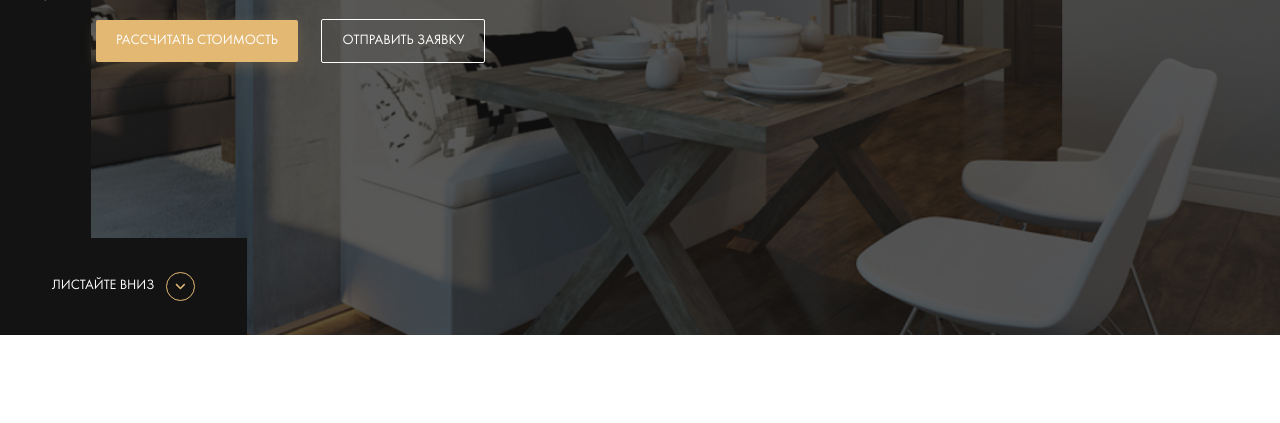
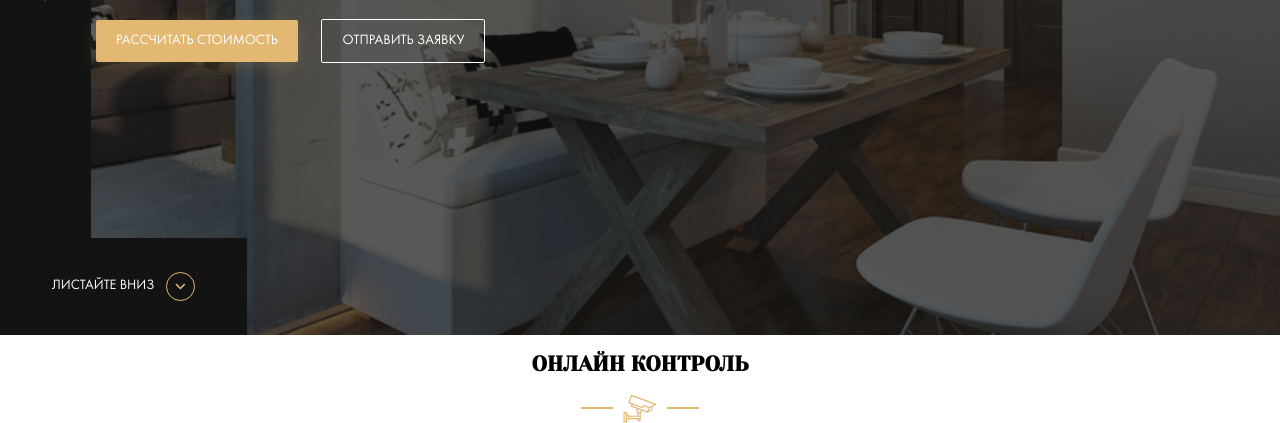
Before and after one commit to anton81zolotoi/repair-design, a website: page index.html in a window 1280 px wide. Shown: the part 465-888 px from the top of the page. Before the commit the page ends 800 px from the top, so only its background shows below. Drawn offline with Linux system fonts and the light colour scheme; files whose address does not match are found by name.

Commit message:
feat: add control section and body setting in _setting.sass

```diff
--- a/index.html
+++ b/index.html
@@ -53,6 +53,21 @@
 
     </section>
     <!-- /.hero -->
+    <section class="secrion control">
+        <div class="container">
+            <div class="section-title">
+                <h2 class="section-title__heading">Онлайн контроль</h2>
+                <!-- /.section-title__heading -->
+                <div class="section-title__img">
+                    <img src="img/camera.svg" alt="camera">
+                </div>
+                <!-- /.section-title__img -->
+            </div>
+            <!-- /.section-title -->
+        </div>
+        <!-- /.container -->
+    </section>
+    <!-- /.secrion control -->
 
     </main>
 </body>
--- /dev/null
+++ b/sass/_setting.sass
@@ -0,0 +1,21 @@
+*, *:before, *:after
+  box-sizing: border-box
+
+body
+  font-family: Futura Book,sans-serif
+  font-size: 14px
+.section
+    &-title
+        text-align: center
+        text-transform: uppercase
+        font-family: 'Yeseva One'
+        &__img
+            display: flex
+            justify-content: center
+            align-items: center
+            &::after, &::before
+                content: ''
+                width: 32px
+                height: 2px
+                background-color: $primary
+                margin: 0 10px
--- a/sass/style.sass
+++ b/sass/style.sass
@@ -3,12 +3,7 @@
 @import 'variables'
 @import 'interface'
 @import 'grid'
+@import 'setting'
 @import 'templates/header'
 @import 'templates/hero'
-
-*, *:before, *:after
-  box-sizing: border-box
-
-body
-  font-family: Futura Book,sans-serif
-  font-size: 14px
+@import 'templates/control'
```
Also changed, not shown: css/style.css, img/camera.svg (added), sass/templates/_control.sass (added).
